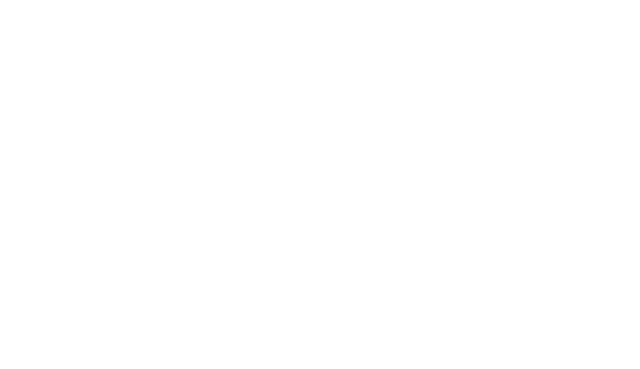
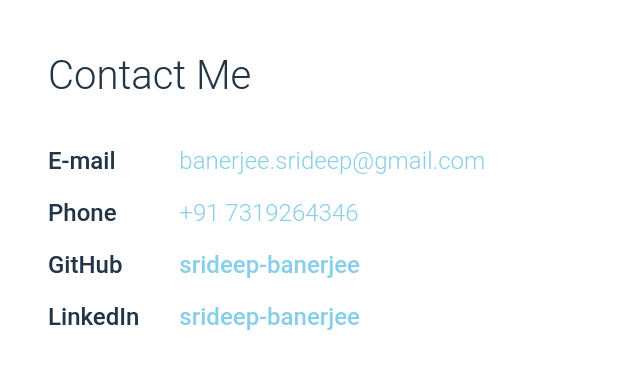
Before and after one commit to srideep-banerjee/Portfolio, a React (Vite) app: page / in a window 1280 px wide. Shown: the part 1009-1378 px from the top of the page, without its empty margins (0-640 px from the left). Before the commit the page ends 800 px from the top, so only its background shows below. Built offline with nearby package versions, Linux system fonts and the light colour scheme.

Commit message:
Added contacts to Home

```diff
--- a/src/home/Home.tsx
+++ b/src/home/Home.tsx
@@ -5,15 +5,30 @@
 export default function Home() {
     return (
         <div className="home-container">
+            <div className="home-front">
                 <section>
                     <h3>Hello there,</h3>
                     <h1>I'm <span className="name">Srideep Banerjee</span></h1>
-                <h2>I'm a <PanaromaText /></h2>
+                    <h2>I'm a <PanaromaText/></h2>
                     <p>I am a fourth year Computer Science and Engineering student. I have a certificate of virtual internship in Android app development by AICTE EduSkills. I've built mobile apps using both native technologies and cross-platform technologies along with full stack web applications.</p>
                 </section>
                 <div className="pfp-container">
-                <img src={pfp}></img>
+                    <img src={pfp} />
                 </div>
+            </div>
+            <footer>
+                <h1>Contact Me</h1>
+                <div className="contacts-container">
+                    <span className="contact-attribute">E-mail</span>
+                    <span className="contact-value">banerjee.srideep@gmail.com</span>
+                    <span className="contact-attribute">Phone</span>
+                    <span className="contact-value">+91 7319264346</span>
+                    <span className="contact-attribute">GitHub</span>
+                    <span className="contact-value"><a href="https://github.com/srideep-banerjee">srideep-banerjee</a></span>
+                    <span className="contact-attribute">LinkedIn</span>
+                    <span className="contact-value"><a href="https://www.linkedin.com/in/srideep-banerjee/">srideep-banerjee</a></span>
+                </div>
+            </footer>
         </div>
     )
 }
--- a/src/styles/Home.css
+++ b/src/styles/Home.css
@@ -1,8 +1,22 @@
 .home-container {
     display: flex;
+    flex-direction: column;
+}
+
+.home-front {
+    display: flex;
     flex-direction: row;
-    height: 100%;
+    height: 100vh;
     padding: 0 48px;
+}
+
+footer {
+    display: flex;
+    flex-direction: column;
+    align-items: start;
+    justify-content: center;
+    height: 100vh;
+    padding: 0 48px
 }
 
 h1 {
@@ -28,6 +42,7 @@
 
 .name {
     color: dodgerblue;
+    font-weight: 600;
 }
 
 section {
@@ -40,6 +55,7 @@
 p {
     padding-top: 20px;
     font-size: 1.1rem;
+    line-height: 1.5;
     width: 50vw
 }
 
@@ -56,3 +72,32 @@
     align-self: center;
     border-radius: 50%;
 }
+
+.contacts-container {
+    padding-top: 3rem;
+    display: grid;
+    row-gap: 1.5rem;
+    column-gap: 2.5rem;
+    grid-template-columns: min-content min-content;
+}
+
+.contact-attribute {
+    font-size: 1.5rem;
+    font-weight: 500;
+}
+
+.contact-value {
+    font-size: 1.5rem;
+    font-weight: 300;
+    color: skyblue;
+}
+
+.contact-value a {
+    color: skyblue;
+    font-style: normal;
+}
+
+.contact-value a:hover {
+    color: dodgerblue;
+    font-style: normal;
+}
```
Lines whose indentation alone changed are shown as unchanged.
